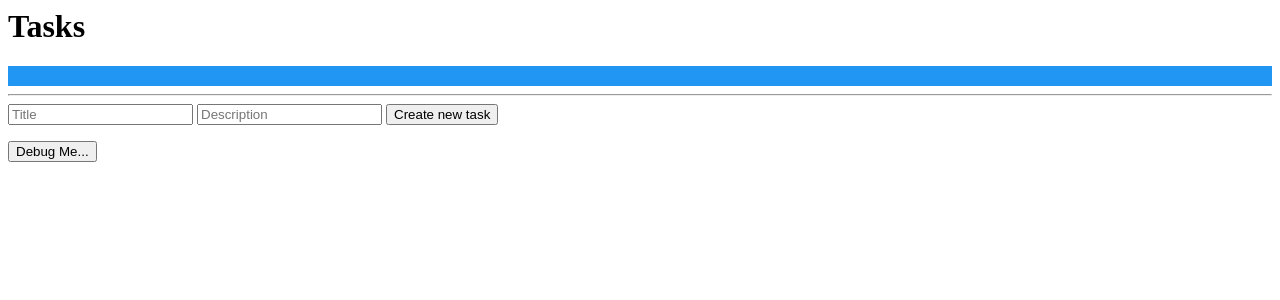
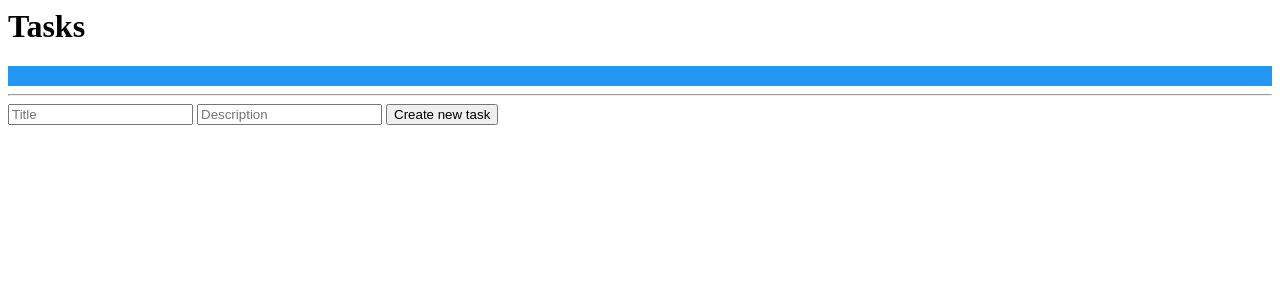
Before and after one commit to StefanMich/SpotifyRandomAlbum, a Django app: page /tasks/ in a window 1280 px wide. Shown: the top 300 px of the page. Run offline with Django 5.2, Linux system fonts and the light colour scheme; data that the repository does not hold is empty; some libraries are stand-ins or nearby versions.

Commit message:
remove debug

```diff
--- a/web/templates/base.html
+++ b/web/templates/base.html
@@ -5,7 +5,5 @@
     >
     {% block main %}{% endblock %}
     <script src="https://unpkg.com/htmx.org@1.9.10" integrity="sha384-D1Kt99CQMDuVetoL1lrYwg5t+9QdHe7NLX/SoJYkXDFfX37iInKRy5xLSi8nO7UC" crossorigin="anonymous"></script>
-    <script src="https://unpkg.com/htmx.org/dist/ext/debug.js"></script>
-  <button hx-ext="debug">Debug Me...</button>
   </body>
 </html>
```
